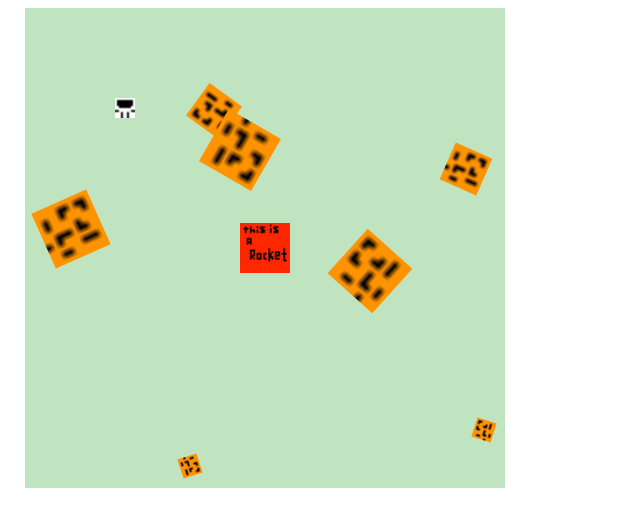
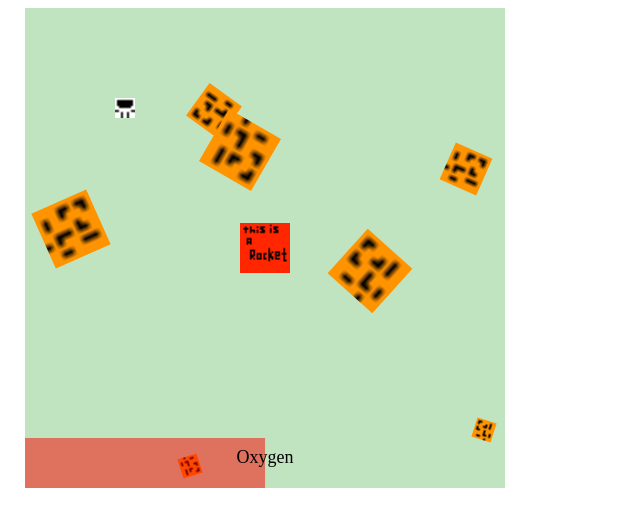
Before and after one commit to pdrumm/SpaceGame, a plain HTML site: page gameLogic/index.html in a window 1280 px wide. Shown: the whole page, without its empty margins (0-640 px from the left). Drawn offline with nearby package versions, Linux system fonts and the light colour scheme.

Commit message:
Create oxygen object and implement it. Still need to implement giving the player oxygen, but can currently take away oxygen and kill the player

```diff
--- a/gameLogic/index.html
+++ b/gameLogic/index.html
@@ -7,6 +7,7 @@
     <script src="javascript/helper_functions.js" type='text/javascript'></script>
     <script src="javascript/game_engine.js" type='text/javascript'></script>
     <script src="javascript/classes/base.js" type='text/javascript'></script>
+    <script src="javascript/classes/oxygen.js" type='text/javascript'></script>
     <script src="javascript/classes/rocket.js" type='text/javascript'></script>
     <script src="javascript/classes/astronaut.js" type='text/javascript'></script>
     <script src="javascript/classes/asteroid.js" type='text/javascript'></script>
--- /dev/null
+++ b/gameLogic/javascript/classes/oxygen.js
@@ -0,0 +1,22 @@
+class Oxygen extends Base {
+  constructor(centerX, centerY, width, height) {
+    super(centerX, centerY, width, height, 0, 0, "astronaut");
+    this.oxygen = 100;
+  }
+
+  update() {
+    this.oxygen = this.oxygen - (Date.now() - this.lastTime) / 100;
+    this.lastTime = Date.now();
+    return this.oxygen <= 0;
+  }
+
+  draw(canvas) {
+    //canvas.fillStyle = "#ff0000"; // make oxygen pure red
+    canvas.fillStyle = "rgba(255, 0, 0, 0.5)"; // make oxygen transparent
+    canvas.fillRect(0, this.centerY - this.height / 2, this.width * this.oxygen / 100, this.height);
+    canvas.fillStyle = "#000000";
+    canvas.textAlign = "center";
+    canvas.font = "18px serif";
+    canvas.fillText("Oxygen", this.centerX, this.centerY);
+  }
+}
--- a/gameLogic/javascript/game_engine.js
+++ b/gameLogic/javascript/game_engine.js
@@ -20,6 +20,7 @@ class GameEngine {
     this.keys = new Array();
     // if the game is over
     this.gameOver = false;
+    this.oxygen = new Oxygen(this.CANVAS_WIDTH / 2, this.CANVAS_HEIGHT - 25, this.CANVAS_WIDTH, 50);
   }
 
   update() {
@@ -47,6 +48,9 @@ class GameEngine {
         this.hammers.splice(i, 1);
         i += -1;
       }
+    }
+    if (this.oxygen.update()) {
+        this.gameOver = true;
     }
     // check all collisions
     this.collisions();
@@ -97,6 +101,7 @@ class GameEngine {
     for (var i = 0; i < this.hammers.length; i++) {
       this.hammers[i].draw(this.canvas);
     }
+    this.oxygen.draw(this.canvas);
     // game over screen
     if (this.gameOver) {
       canvas.fillStyle = "#000000";
```
